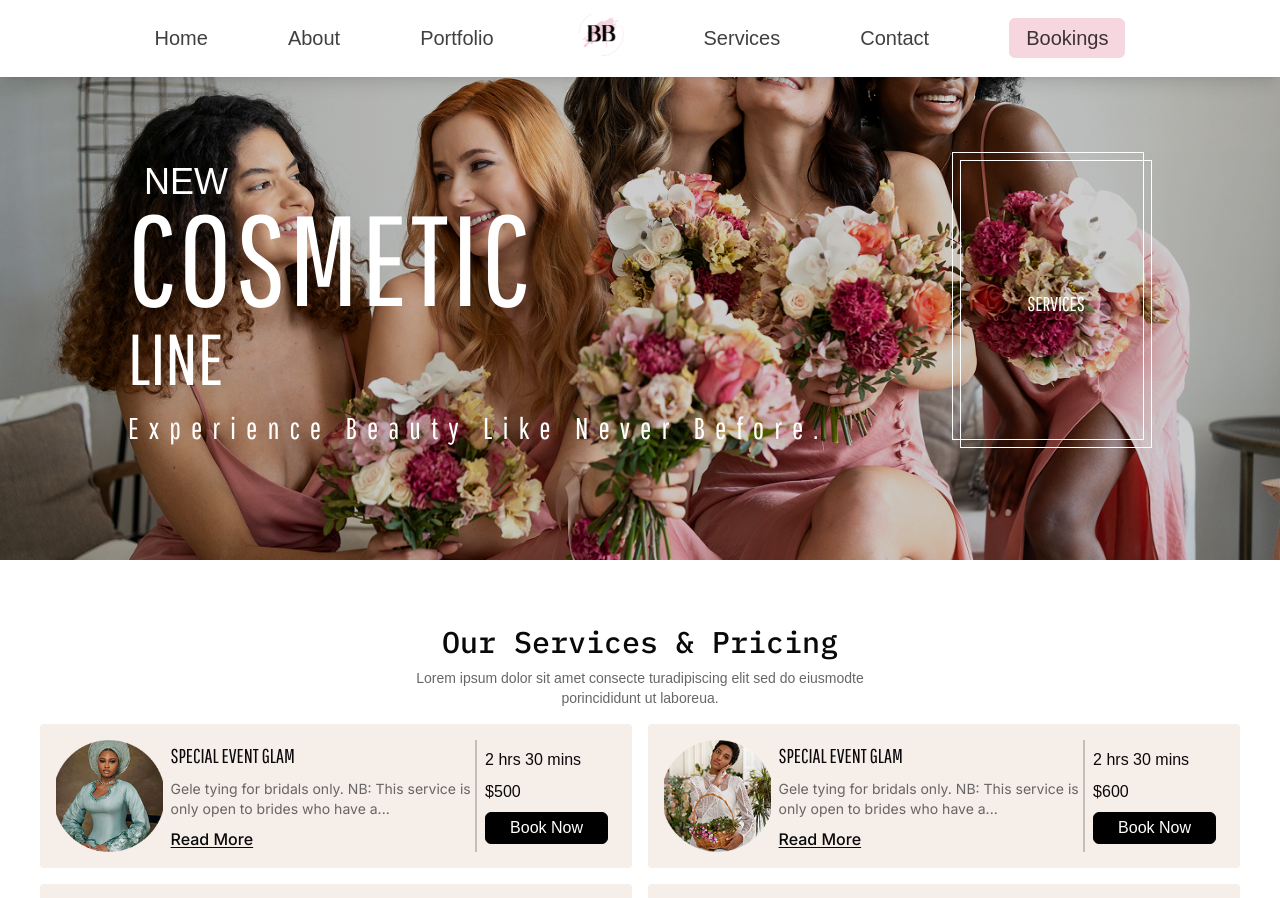
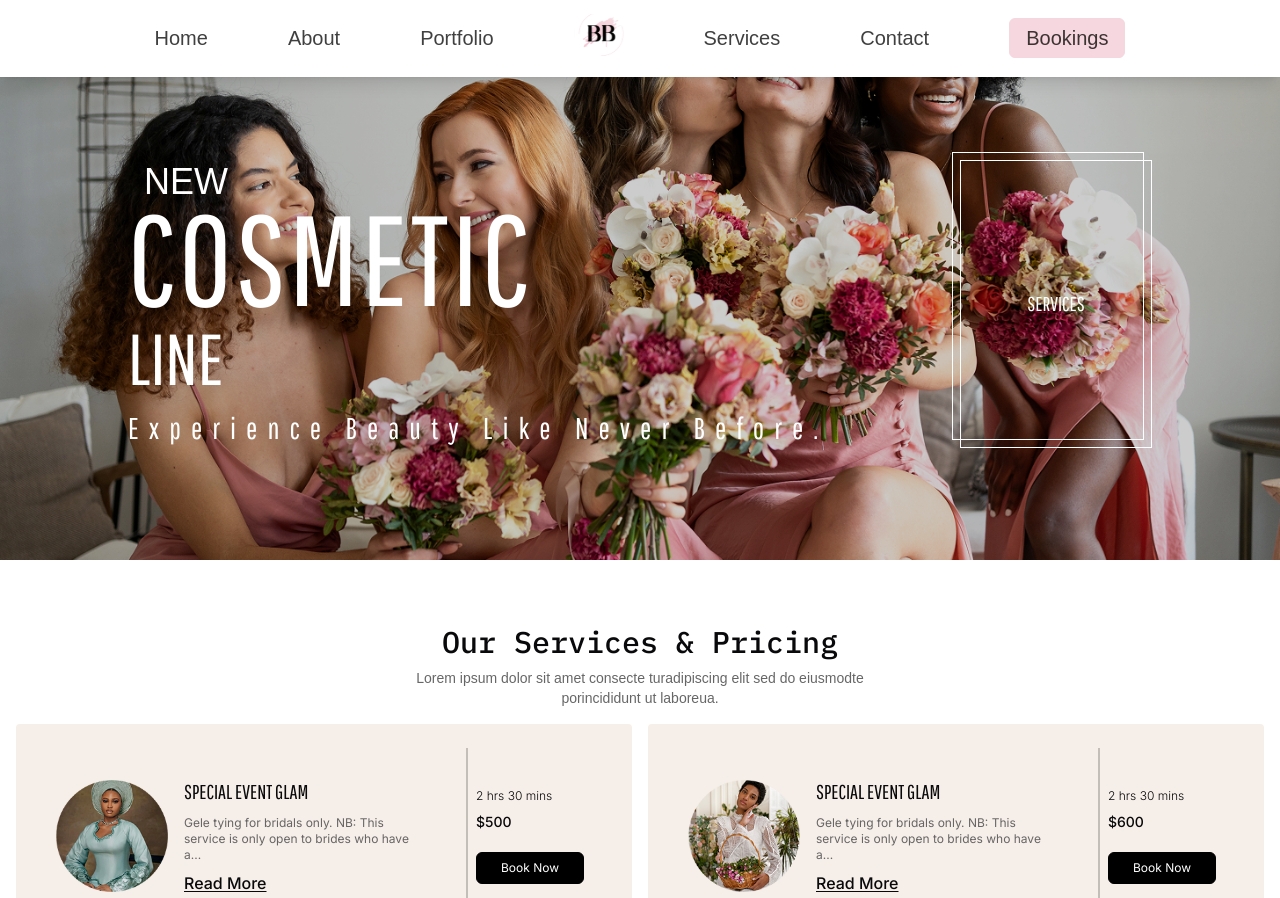
Before and after one commit to kv4biz/bouvardia-beauty, a Next.js app: page /services in a window 1280 px wide. Shown: the top 898 px of the page. Built offline with nearby package versions, Linux system fonts and the light colour scheme; a web font is replaced by a local one.

Commit message:
Additon of service, about and portfolio pages3

```diff
--- a/src/components/ServicePrice.tsx
+++ b/src/components/ServicePrice.tsx
@@ -7,7 +7,7 @@ import { Button } from "./ui/button";
 const ServicePrice = () => {
   return (
     <div className="w-full py-10 md:py-16">
-      <div className="container mx-auto flex flex-col gap-2 md:gap-4 px-4 md:px-10 overflow-hidden">
+      <div className="container mx-auto flex flex-col gap-2 md:gap-4 px-4 overflow-hidden">
         <div className="flex flex-col gap-2 items-center justify-center text-center">
           <h1 className="IBMPlexMono font-medium text-3xl">
             Our Services & Pricing
@@ -17,13 +17,13 @@ const ServicePrice = () => {
             eiusmodte porincididunt ut laboreua.
           </p>
         </div>
-        <div className="grid grid-cols-1 md:grid-cols-2 gap-4">
+        <div className="grid grid-cols-1 lg:grid-cols-2 gap-4">
           {Services.map((service) => (
             <div
               key={service.id}
-              className="flex items-center justify-between bg-[#D0A88D]/20 rounded-sm w-full p-4"
+              className="flex items-center justify-between bg-[#D0A88D]/20 rounded-sm w-full p-4 md:p-6 md:px-10"
             >
-              <div className="flex items-center gap-2">
+              <div className="flex flex-col md:flex-row items-start md:items-center gap-4">
                 <div>
                   <Image
                     src={service.img}
@@ -37,7 +37,7 @@ const ServicePrice = () => {
                   <p className="pathwayGothicOne text-[20px]">
                     {service.title}
                   </p>
-                  <p className="text-sm inter text-[#676565] max-w-xs">
+                  <p className="text-xs  inter text-[#676565] max-w-[240px]">
                     {service.desc.split(" ").length > 16
                       ? service.desc.split(" ").slice(0, 16).join(" ") + "..."
                       : service.desc}
@@ -50,10 +50,14 @@ const ServicePrice = () => {
                   </Link>
                 </div>
               </div>
-              <div className="border-l-2 border-black/20 p-2 flex flex-col gap-2">
-                <p>{service.duration}</p>
-                <p>{service.price}</p>
-                <Button size={"sm"} variant={"darkghost"}>
+              <div className="border-l-2 border-black/20 p-2 py-10 flex flex-col gap-2">
+                <p className="text-xs inter font-light">{service.duration}</p>
+                <p className="text-sm inter font-medium">{service.price}</p>
+                <Button
+                  size={"sm"}
+                  variant={"darkghost"}
+                  className="mt-3 text-xs inter"
+                >
                   <Link href={service.link}>Book Now</Link>
                 </Button>
               </div>
```
